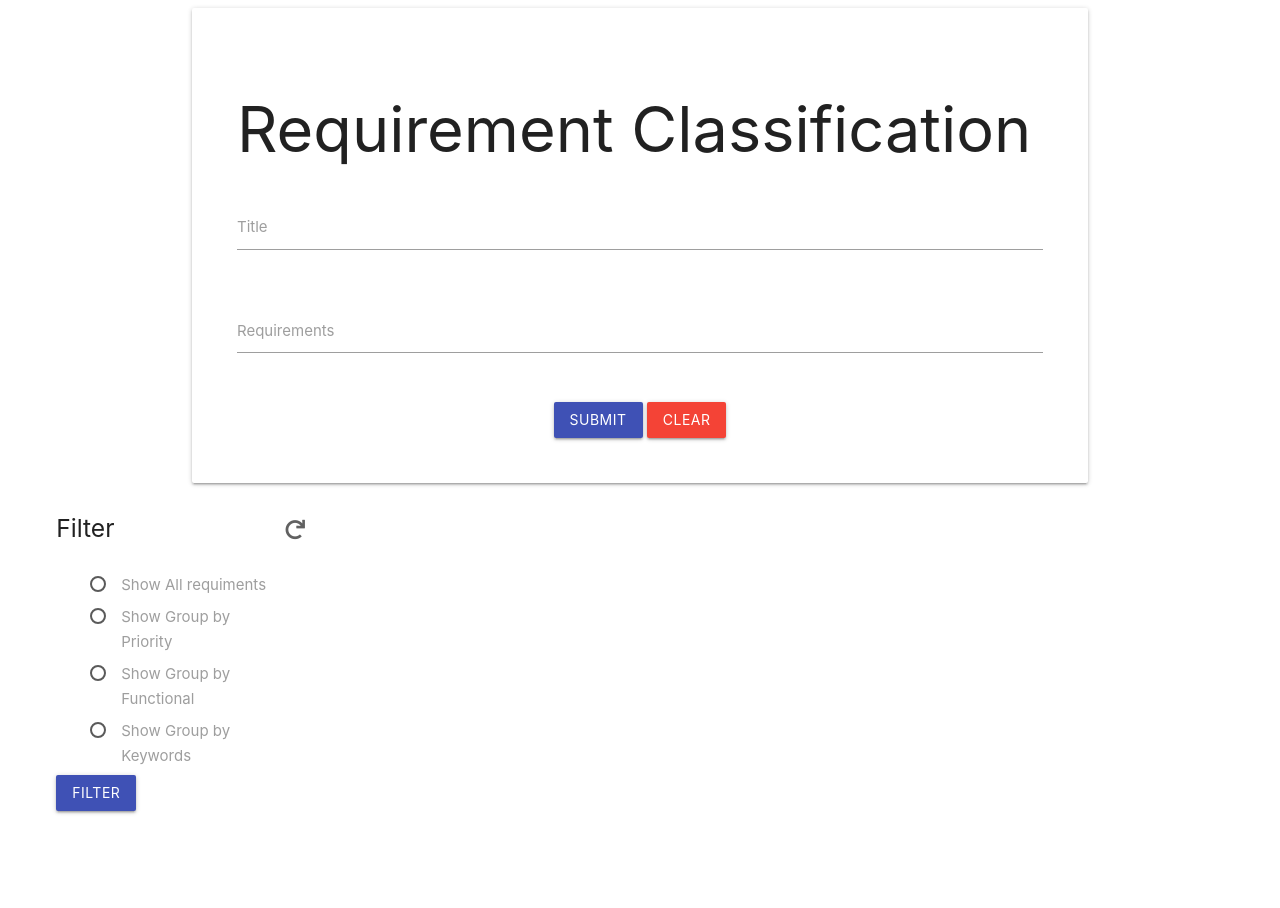
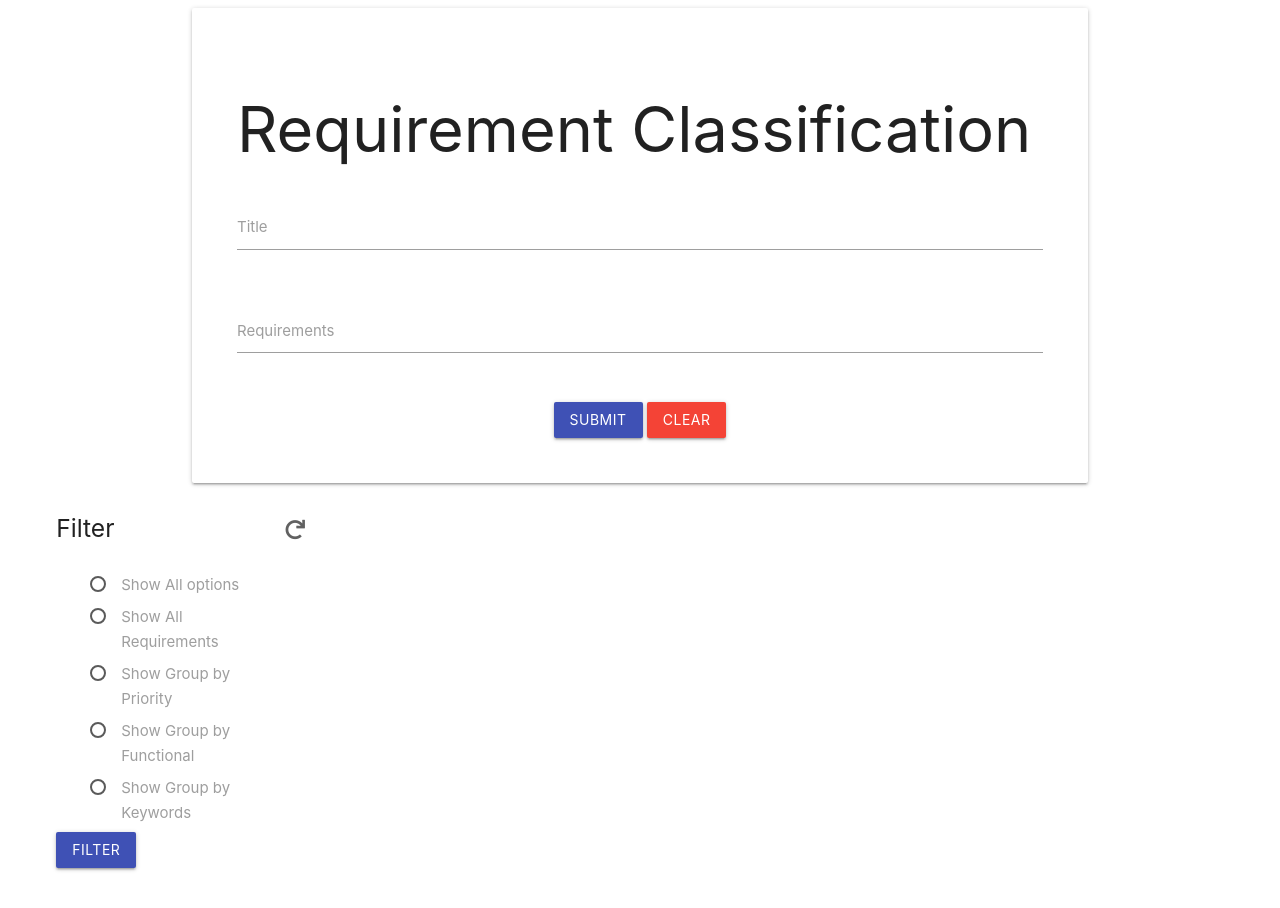
Before and after one commit to 810Teams/requirement-classification, a Django app: page / in a window 1280 px wide. Before the commit the page ends 814 px from the top, so only its background shows below. Run offline with Django 3.2, Linux system fonts and the light colour scheme; some libraries are stand-ins or nearby versions.

Commit message:
minor bug fix

```diff
--- a/requirement/templates/requirement/index.html
+++ b/requirement/templates/requirement/index.html
@@ -131,7 +131,7 @@
               {% else %}
                 <input class="with-gap" name="filter" type="radio" value="0"/>
               {% endif %}
-                <span>Show All requiments</span>
+                <span>Show All options</span>
               </label>
             </p>
             <p class="options">
@@ -141,7 +141,7 @@
               {% else %}
                 <input class="with-gap" name="filter" type="radio" value="1"/>
               {% endif %}
-                <span>Show Group by Priority</span>
+                <span>Show All Requirements</span>
               </label>
             </p>
             <p class="options">
@@ -151,7 +151,7 @@
               {% else %}
                 <input class="with-gap" name="filter" type="radio" value="2"/>
               {% endif %}
-                <span>Show Group by Functional</span>
+                <span>Show Group by Priority</span>
               </label>
             </p>
             <p class="options">
@@ -161,6 +161,16 @@
               {% else %}
                 <input class="with-gap" name="filter" type="radio" value="3"/>
               {% endif %}
+                <span>Show Group by Functional</span>
+              </label>
+            </p>
+            <p class="options">
+              <label>
+              {% if test == '4'%}
+                <input class="with-gap" name="filter" type="radio" value="4" checked />
+              {% else %}
+                <input class="with-gap" name="filter" type="radio" value="4"/>
+              {% endif %}
                 <span>Show Group by Keywords</span>
               </label>
             </p>
@@ -169,9 +179,8 @@
         </div>
       </div>
     </div>
-
     <div class="col s9">
-      {% if data %}
+      {% if test == '0' or test == '1' %}
       <div class="row card">
         <div class="col-md-12">
           <h3>All Requirements</h3>
@@ -193,7 +202,7 @@
         </div>
       </div>
       {% endif %}
-      {% if test == '0' or test == '1' %}
+      {% if test == '0' or test == '2' %}
       <!-- group by Priority -->
       <div class="row card">
         <div class="col s4">
@@ -233,7 +242,7 @@
 
     </div>
     {% endif %}
-    {% if test == '0' or test == '2' %}
+    {% if test == '0' or test == '3' %}
     <!-- group by Functional -->
 
     <div class="row card">
@@ -263,7 +272,7 @@
       </div>
     </div>
     {% endif %}
-    {% if test == '0' or test == '3' %}
+    {% if test == '0' or test == '4' %}
     <div class="row card">
       <div class="col s12">
         <h3>Keywords</h3>
```
